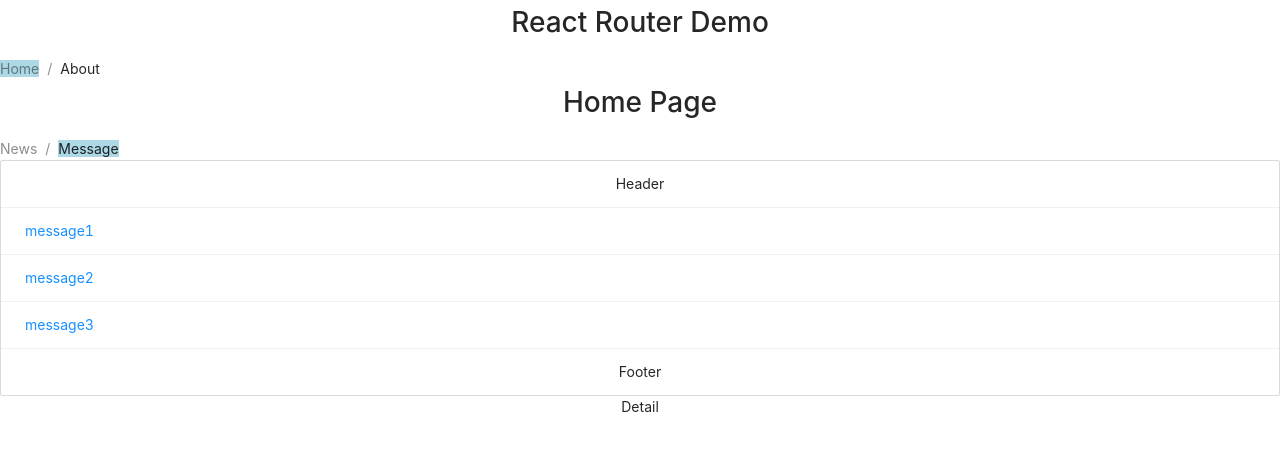
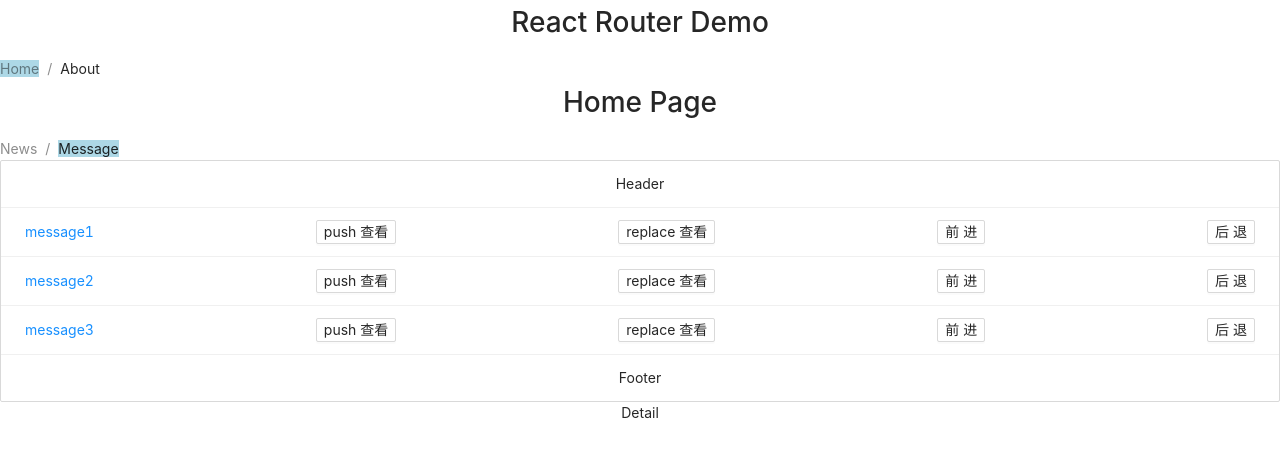
Before and after one commit to guoxiaxing/learn-react, a React (Create React App) app in the folder react-cli/react-router-demo/: page /home/message in a window 1280 px wide. Shown: the top 456 px of the page. Built offline with nearby package versions, Linux system fonts and the light colour scheme.

Commit message:
ADD: 编程式路由导航

```diff
--- a/react-cli/react-router-demo/src/components/Home/Message/index.jsx
+++ b/react-cli/react-router-demo/src/components/Home/Message/index.jsx
@@ -1,11 +1,34 @@
 import React, { Component } from "react";
-import { List } from "antd";
+import { List, Button } from "antd";
 import { Route } from "react-router-dom";
 
 import MyNavlink from "../../MyNavLink";
 import Detail from "./Detail";
 
 export default class Message extends Component {
+  // 编程式路由
+  push = id => {
+    // 路由跳转携带path参数
+    // this.props.history.push(`/home/message/${id}`);
+    // 路由跳转携带search参数
+    // this.props.history.push(`/home/message?id=${id}`);
+    // 路由跳转携带state参数
+    // 使用state时 第一个参数是路径 第二个参数接受一个对象 就是我们的state对象
+    this.props.history.push(`/home/message`, { id });
+  };
+  replace = id => {
+    this.props.history.replace(`/home/message/${id}`);
+  };
+
+  forward = () => {
+    this.props.history.goForward();
+    // this.props.history.go(1);
+  };
+
+  back = () => {
+    this.props.history.goBack();
+    // this.props.history.go(-1);
+  };
   render() {
     return (
       <>
@@ -32,6 +55,18 @@ export default class Message extends Component {
               >
                 {item}
               </MyNavlink>
+              <Button size="small" onClick={() => this.push(index + 1)}>
+                push 查看
+              </Button>
+              <Button size="small" onClick={() => this.replace(index + 1)}>
+                replace 查看
+              </Button>
+              <Button size="small" onClick={this.forward}>
+                前进
+              </Button>
+              <Button size="small" onClick={this.back}>
+                后退
+              </Button>
             </List.Item>
           )}
         />
--- a/react-cli/react-router-demo/src/components/Home/index.jsx
+++ b/react-cli/react-router-demo/src/components/Home/index.jsx
@@ -17,12 +17,7 @@ export default class Home extends Component {
             </MyNavLink>
           </Breadcrumb.Item>
           <Breadcrumb.Item>
-            {/* 路由默认是push模式 可以给Link标签加上replace属性来开启replace模式 */}
-            <MyNavLink
-              replace={true}
-              path="/home/message"
-              className="my-active"
-            >
+            <MyNavLink path="/home/message" className="my-active">
               Message
             </MyNavLink>
           </Breadcrumb.Item>
```
Also changed, not shown: 1 other file (tests, documents, lock files or other folders).
